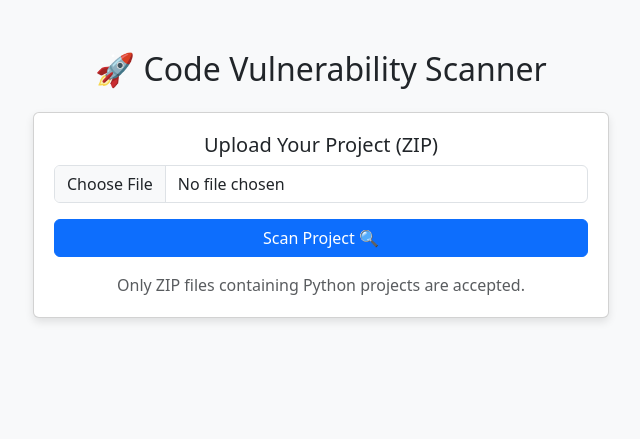
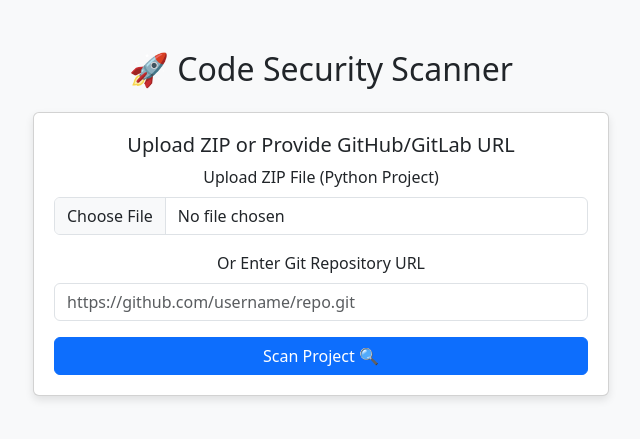
Before and after one commit to knithin/SAST-Tool, a Python web app: template template/index.html in a window 1280 px wide. Shown: the top 439 px of the page, without its empty margins (319-959 px from the left). Run offline with Jinja, Linux system fonts and the light colour scheme; the template is opened without the code that fills it, so the values that code supplies are empty.

Commit message:
Update index.html

```diff
--- a/template/index.html
+++ b/template/index.html
@@ -2,7 +2,7 @@
 <html lang="en">
 <head>
     <meta charset="UTF-8">
-    <title>🔍 Code Vulnerability Scanner</title>
+    <title>🔍 Code Security Scanner</title>
     <link href="https://cdn.jsdelivr.net/npm/bootstrap@5.3.2/dist/css/bootstrap.min.css" rel="stylesheet">
     <style>
         body {
@@ -21,18 +21,33 @@
 <body>
 
 <div class="container text-center">
-    <h2 class="mb-4">🚀 Code Vulnerability Scanner</h2>
+    <h2 class="mb-4">🚀 Code Security Scanner</h2>
     <div class="card">
-        <h5 class="card-title">Upload Your Project (ZIP)</h5>
-        <form action="http://localhost:5000/scan" method="post" enctype="multipart/form-data">
+        <h5 class="card-title">Upload ZIP or Provide GitHub/GitLab URL</h5>
+        <form action="/scan" method="post" enctype="multipart/form-data">
+            <!-- Option 1: ZIP Upload -->
             <div class="mb-3">
-                <input class="form-control" type="file" name="file" accept=".zip" required>
+                <label class="form-label">Upload ZIP File (Python Project)</label>
+                <input class="form-control" type="file" name="file" accept=".zip">
             </div>
-            <button type="submit" class="btn btn-primary w-100">Scan Project 🔍</button>
+
+            <!-- Option 2: Git URL -->
+            <div class="mb-3">
+                <label class="form-label">Or Enter Git Repository URL</label>
+                <input class="form-control" type="url" name="git_url" placeholder="https://github.com/username/repo.git">
+            </div>
+
+            <button type="submit" class="btn btn-primary w-100" onclick="showSpinner()">Scan Project 🔍</button>
         </form>
-        <div class="mt-3 text-muted">Only ZIP files containing Python projects are accepted.</div>
+        <div id="spinner" style="display:none;" class="mt-3 text-primary">Scanning... Please wait.</div>
     </div>
 </div>
 
+<script>
+function showSpinner() {
+    document.getElementById('spinner').style.display = 'block';
+}
+</script>
+
 </body>
 </html>
```
